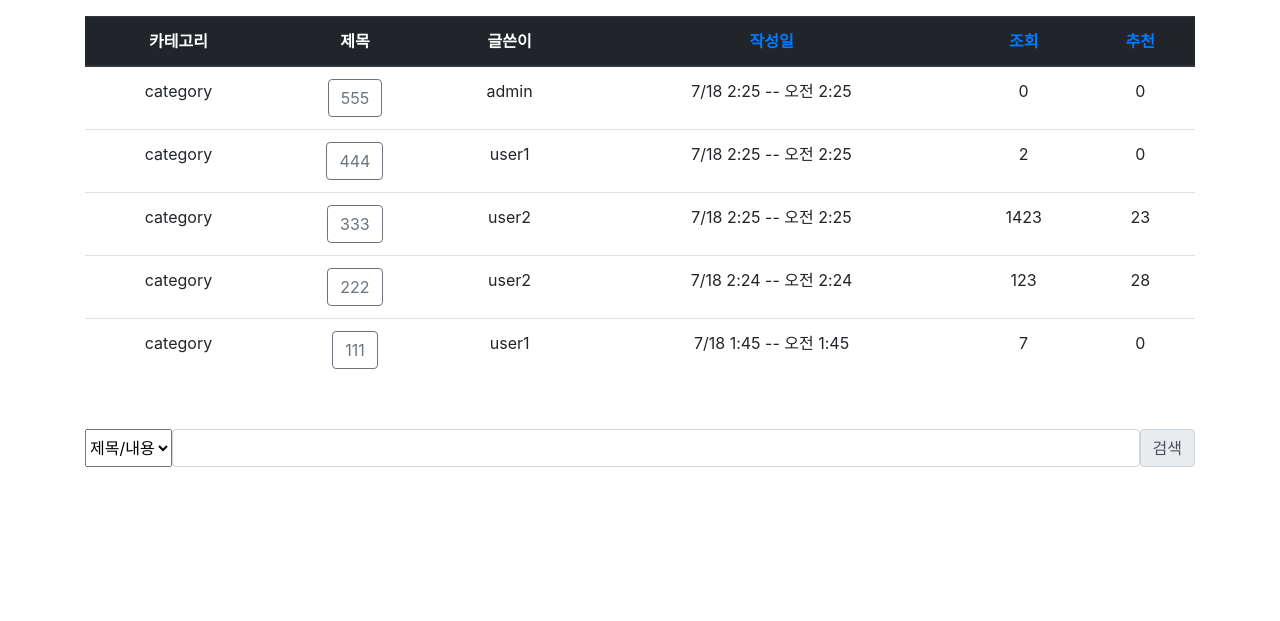
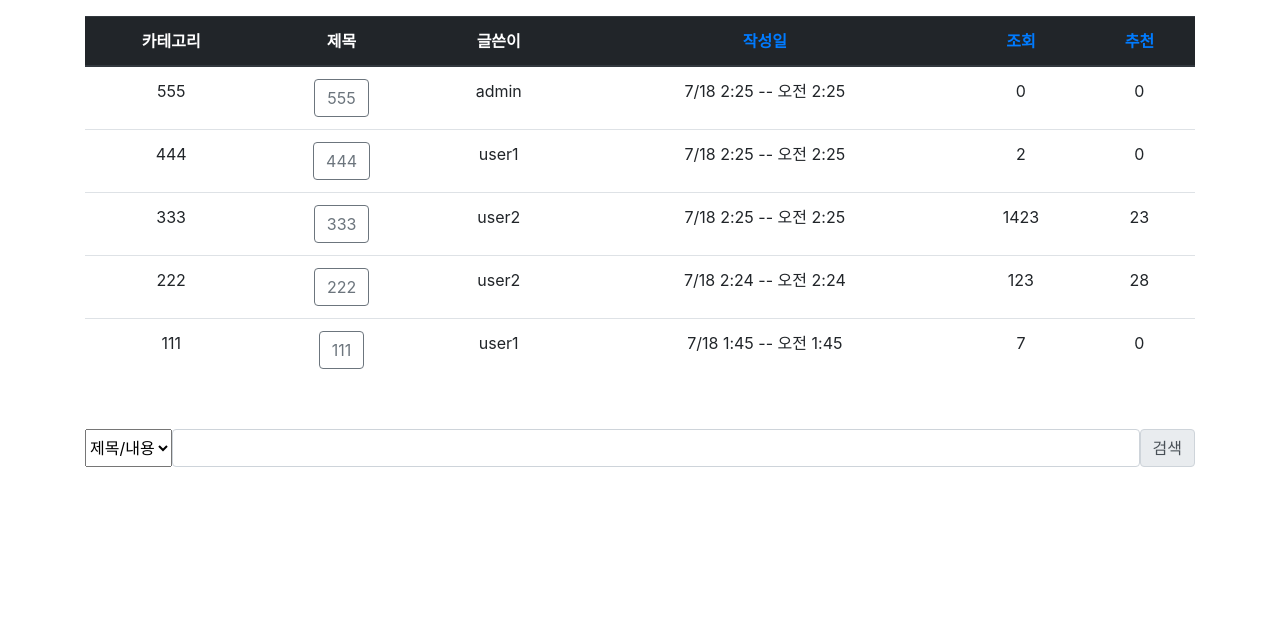
Before and after one commit to OHONGSAM/blog, a Django app: page /blog/ in a window 1280 px wide. Shown: the part 56-677 px from the top of the page. Run offline with Django 4.2, Linux system fonts and the light colour scheme; data comes from the database, SQL or seed files in the repository; some libraries are stand-ins or nearby versions.

Commit message:
post category

```diff
--- a/blog/templates/blog/post_list.html
+++ b/blog/templates/blog/post_list.html
@@ -22,7 +22,7 @@
         {% if sort %}
             {% for post in posts|dictsortreversed:sort %}
             <tr>
-                <td>category</td>
+                <td>{{ post.category }}</td>
                 <td><a href="{% url 'blog:detail' post_id=post.pk %}" class="btn btn-outline-secondary">{{ post.title }}</a></td>
                 <td>{{ post.writer }}</td>
                 <td>{{ post.created_at.month }}/{{ post.created_at.day }} {{ post.created_at.hour }}:{{ post.created_at.minute }} -- {{ post.created_at.time }}</td>
```
